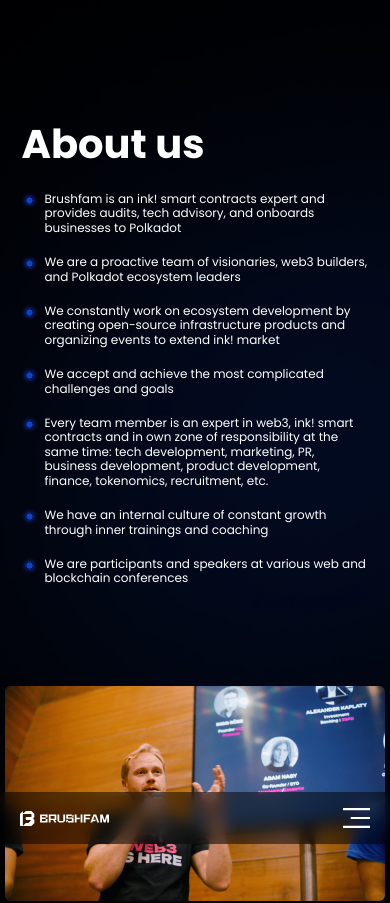
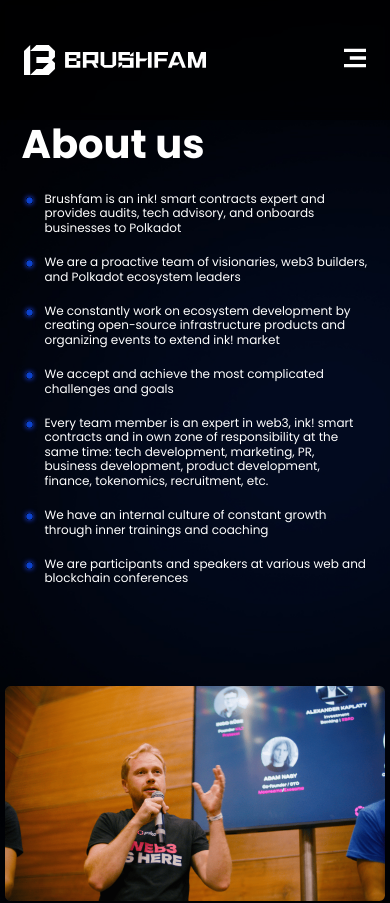
Before and after one commit to Brushfam/brushfam-website, a Next.js app: page /about-us in a window 390 px wide. Shown: the top 903 px of the page. Built offline with nearby package versions, Linux system fonts and the light colour scheme.

Commit message:
update mobile navbar

```diff
--- a/components/MobileNavbar.js
+++ b/components/MobileNavbar.js
@@ -99,10 +99,10 @@ export const MobileNavbar = () => {
     <div>
       <div className={styles.navbarMobile} id={"navbar-bottom"}>
         <Link href={"/"}>
-          <img src={"/logos/brushfam-mini-logo.svg"} />
+          <img src={"/logos/brushfam-mobile-logo.svg"} />
         </Link>
         <img
-          src={"/navbar-button.svg"}
+          src={"/mobile-navbar-button.svg"}
           className={styles.navbarMenuButton}
           onClick={toggle}
         />
--- a/styles/Footer.module.css
+++ b/styles/Footer.module.css
@@ -2,7 +2,6 @@
   display: flex;
   flex-direction: column;
   align-items: center;
-  height: 350px;
   margin-top: 82px;
 }
 
@@ -49,6 +48,7 @@
   justify-content: right;
   width: 1200px;
   margin-top: 20px;
+  margin-bottom: 32px;
 }
 
 .brushfamLogo {
@@ -104,9 +104,6 @@
   .footerDiv {
     padding-top: 90px;
   }
-  .footerSection {
-    height: 320px;
-  }
 }
 
 @media (max-width: 1159px) {
@@ -117,17 +114,9 @@
   .item {
     font-size: 11px;
   }
-
-  .footerSection {
-    height: 360px;
-  }
 }
 
 @media (max-width: 955px) {
-  .footerSection {
-    height: 1310px;
-  }
-
   .socialDiv {
     display: none;
   }
--- a/styles/Home/Home.module.css
+++ b/styles/Home/Home.module.css
@@ -68,7 +68,7 @@
   }
 }
 
-@media (max-width: 760px) {
+@media (max-width: 800px) {
   .mainText {
     font-size: 40px;
   }
--- a/styles/MobileNavbar.module.css
+++ b/styles/MobileNavbar.module.css
@@ -3,11 +3,10 @@
     flex-direction: row;
     justify-content: space-between;
     position: fixed;
-    padding: 16px 20px;
-    bottom:0;
-    right: 0;
+    padding: 45px 24px;
+    top: 0;
     width: 100%;
-    height: 52px;
+    height: 120px;
     background: rgba(0, 0, 0, 0.5);
     backdrop-filter: blur(7.5px);
     z-index: 1;
@@ -31,6 +30,8 @@
 
 .navbarMenuButton {
     cursor: pointer;
+    height: 26px;
+    width: 22px;
 }
 
 .navbarContainer ul {
--- a/styles/Navbar.module.css
+++ b/styles/Navbar.module.css
@@ -5,10 +5,7 @@
     align-items: center;
     height: 80px;
     width: 100%;
-    background: rgb(30,30,30, .5);
-    /*background: #1D223080;*/
-    /*backdrop-filter: blur(7.5px);*/
-    /*-webkit-backdrop-filter: blur(7.5px);*/
+    background: rgba(0, 0, 0, 0.5);
     transition: top 0.3s;
     z-index: 1;
 }
```
Also changed, not shown: public/logos/brushfam-mobile-logo.svg (added), public/mobile-navbar-button.svg (added).
